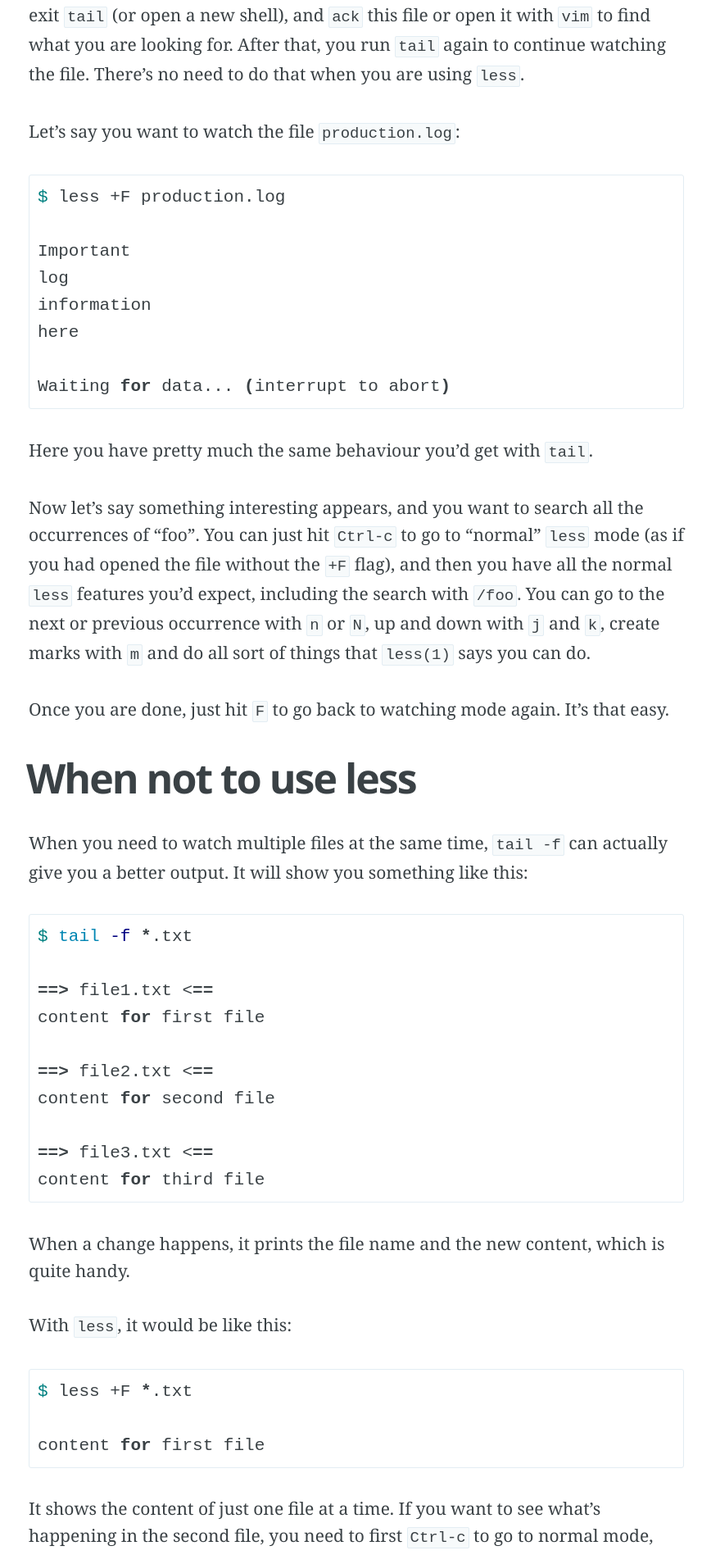
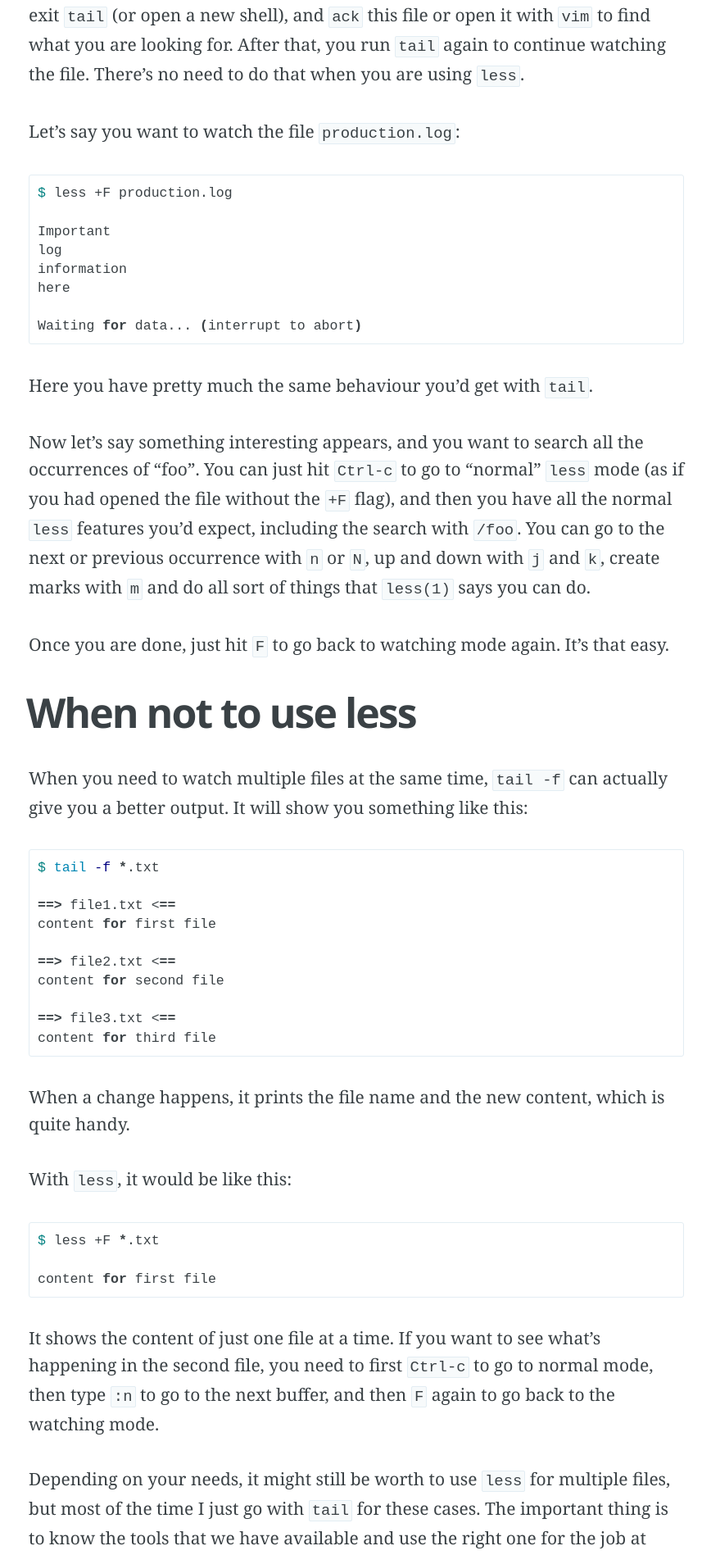
Before and after one commit to brianstorti/brianstorti.github.io, a Jekyll site: the page built from _posts/2015-03-12-stop-using-tail.md, in a window 1280 px wide. Shown: the part 1099-2996 px from the top of the page at 82% size, without its empty margins (205-1073 px from the left). Built offline with Jekyll 4.4.1, drawn with Linux system fonts in a browser that asks for light colours; Markdown is read by kramdown in place of the engine named in the settings; a script that is not in the unit is left out; comment, search, counter and statistics services are not loaded.

Commit message:
make code look better on small screens

```diff
--- a/assets/css/main.css
+++ b/assets/css/main.css
@@ -18,9 +18,9 @@ body {
 .post-header .blog-title {font-size:inherit;}
 
 /* Reduce font size and add line-height*/
-pre {
-  font-size: 2.1rem;
-  line-height: 3.3rem;
+pre{
+  font-size: 0.75em;
+  line-height: 1.4em;
 }
 
 /* Author styling */
```
Also changed, not shown: assets/css/master.min.css.
